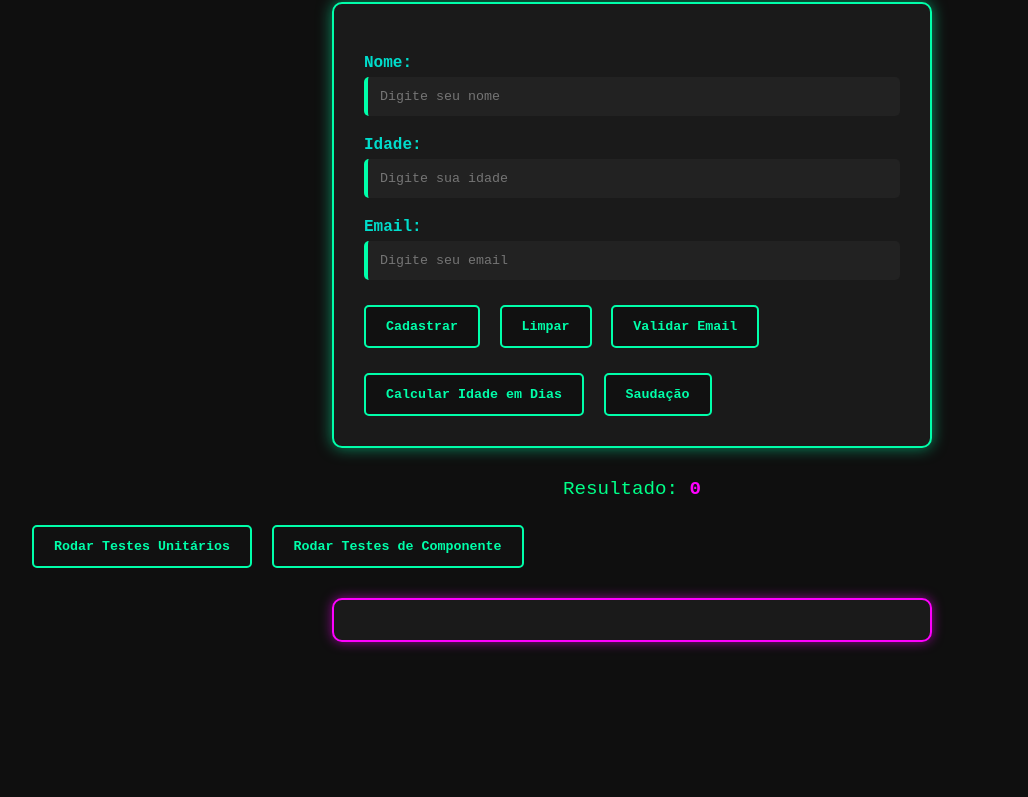
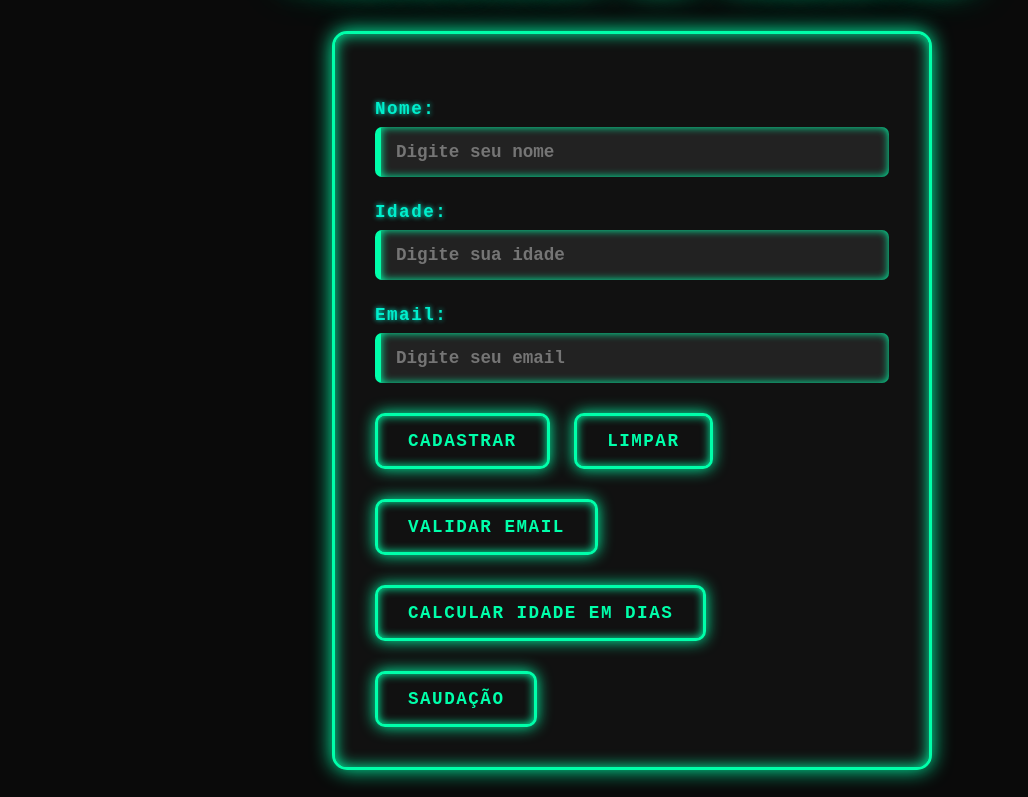
Before and after one commit to erikstolberg25/trabalho-09-06, a plain HTML site: page index.html in a window 1280 px wide. Shown: the part 113-910 px from the top of the page, without its empty margins (8-1036 px from the left). Before the commit the page ends 825 px from the top, so only its background shows below. Drawn offline with Linux system fonts and the light colour scheme.

Commit message:
codigo completo

```diff
--- a/css/styles.css
+++ b/css/styles.css
@@ -3,119 +3,174 @@
   padding: 0;
   box-sizing: border-box;
   font-family: 'Courier New', Courier, monospace;
+  -webkit-font-smoothing: antialiased;
+  -moz-osx-font-smoothing: grayscale;
 }
 
 body {
-  background-color: #0f0f0f;
-  color: #00ff88;
-  padding: 40px;
+  background-color: #0a0a0a;
+  color: #00ff99;
+  padding: 50px;
   min-height: 100vh;
+  text-shadow: 0 0 10px #00ff99;
+  font-weight: 700;
 }
 
 /* Título */
 h1 {
   text-align: center;
-  margin-bottom: 30px;
-  color: #00ffcc;
-  text-shadow: 0 0 5px #00ffcc, 0 0 10px #00ffaa;
-  font-size: 2.5em;
+  margin-bottom: 40px;
+  color: #f4f4f4;
+  font-size: 3em;
+  text-shadow:
+    0 0 10px #00ffdd67,
+    0 0 20px #00ffaa,
+    0 0 30px #00ffaa,
+    0 0 40px #00ffaa,
+    0 0 50px #00ffaa;
+  letter-spacing: 2px;
+  text-transform: uppercase;
 }
 
 /* Formulário */
 form {
   max-width: 600px;
   margin: 0 auto;
-  background-color: #1a1a1a;
-  padding: 30px;
-  border: 2px solid #00ffaa;
-  border-radius: 10px;
-  box-shadow: 0 0 15px #00ffaa88;
+  background-color: #111111;
+  padding: 40px;
+  border: 3px solid #00ffaa;
+  border-radius: 15px;
+  box-shadow:
+    0 0 20px #00ffaa,
+    inset 0 0 15px #00ffaa;
+  transition: box-shadow 0.4s ease;
+}
+
+form:hover {
+  box-shadow:
+    0 0 40px #ff00ff,
+    inset 0 0 25px #ff00ff;
 }
 
 /* Labels */
 label {
   display: block;
-  margin-top: 20px;
-  font-weight: bold;
-  color: #00ddcc;
+  margin-top: 25px;
+  font-weight: 900;
+  color: #00eecc;
+  text-shadow: 0 0 5px #00eecc;
+  letter-spacing: 1.5px;
+  font-size: 1.1em;
 }
 
 /* Inputs */
 input {
   width: 100%;
-  padding: 12px;
-  margin-top: 5px;
+  padding: 15px;
+  margin-top: 8px;
   border: none;
-  background-color: #222;
-  color: #00ff88;
-  border-left: 4px solid #00ffaa;
-  border-radius: 5px;
+  background-color: #222222;
+  color: #00ff99;
+  border-left: 6px solid #00ffaa;
+  border-radius: 7px;
   outline: none;
-  transition: border 0.3s, background-color 0.3s;
+  font-weight: 700;
+  font-size: 1.1em;
+  box-shadow: 0 0 8px #00ffaa inset;
+  transition: border-color 0.3s ease, background-color 0.3s ease, box-shadow 0.3s ease;
 }
 
 input:focus {
   border-left-color: #ff00ff;
-  background-color: #111;
+  background-color: #111111;
+  box-shadow:
+    0 0 12px #ff00ff inset,
+    0 0 20px #ff00ff;
+  color: #ff00ff;
 }
 
 /* Botões */
 button {
-  background-color: #111;
+  background-color: #111111;
   color: #00ffaa;
-  border: 2px solid #00ffaa;
-  padding: 12px 20px;
-  margin-top: 25px;
-  margin-right: 10px;
-  border-radius: 5px;
+  border: 3px solid #00ffaa;
+  padding: 15px 30px;
+  margin-top: 30px;
+  margin-right: 15px;
+  border-radius: 10px;
   cursor: pointer;
-  font-weight: bold;
-  transition: background 0.3s, border 0.3s, transform 0.2s;
+  font-weight: 900;
+  font-size: 1.1em;
+  letter-spacing: 1.5px;
+  text-transform: uppercase;
+  box-shadow:
+    0 0 15px #00ffaa,
+    inset 0 0 10px #00ffaa;
+  transition: all 0.3s ease;
 }
 
 button:hover {
-  background-color: #00ffaa;
-  color: #111;
+  background-color: #ff00ff;
+  color: #111111;
   border-color: #ff00ff;
-  transform: scale(1.05);
+  box-shadow:
+    0 0 30px #ff00ff,
+    inset 0 0 15px #ff00ff;
+  transform: scale(1.1) rotate(-3deg);
+  text-shadow: 0 0 8px #ff00ff;
 }
 
 /* Resultado */
 .resultado {
   max-width: 600px;
-  margin: 30px auto;
-  background-color: #111;
-  color: #00ff88;
-  padding: 20px;
-  border: 2px dashed #00ffaa;
-  border-radius: 8px;
+  margin: 40px auto;
+  background-color: #111111;
+  color: #00ff99;
+  padding: 25px;
+  border: 3px dashed #00ffaa;
+  border-radius: 12px;
   text-align: center;
-  font-size: 1.2em;
-  box-shadow: 0 0 10px #00ffaa88;
+  font-size: 1.3em;
+  font-weight: 700;
+  box-shadow:
+    0 0 15px #00ffaa,
+    inset 0 0 12px #00ffaa;
+  text-transform: uppercase;
 }
 
 /* Resultado inline */
 p {
   text-align: center;
-  margin-top: 30px;
-  font-size: 1.2em;
+  margin-top: 40px;
+  font-size: 1.3em;
+  font-weight: 700;
+  letter-spacing: 1.2px;
+  text-shadow: 0 0 6px #00ffaa;
 }
 
 #resultado {
   color: #ff00ff;
-  font-weight: bold;
+  font-weight: 900;
+  font-size: 1.5em;
+  text-shadow:
+    0 0 8px #ff00ff,
+    0 0 20px #ff00ff;
+  letter-spacing: 2px;
 }
 
 /* Testes resultados */
 #testes-resultados {
   max-width: 600px;
-  margin: 30px auto;
-  padding: 20px;
+  margin: 40px auto;
+  padding: 25px;
   background-color: #1a1a1a;
-  border: 2px solid #ff00ff;
+  border: 3px solid #ff00ff;
   color: #ffffff;
-  font-size: 0.95em;
+  font-size: 1em;
   white-space: pre-wrap;
-  border-radius: 10px;
-  box-shadow: 0 0 12px #ff00ff88;
+  border-radius: 15px;
+  box-shadow:
+    0 0 20px #ff00ff,
+    inset 0 0 15px #ff00ff;
+  font-family: 'Courier New', Courier, monospace;
 }
--- a/index.html
+++ b/index.html
@@ -1,24 +1,42 @@
 <!DOCTYPE html>
 <html lang="pt-br">
   <head>
-  <meta charset="UTF-8">
+    <meta charset="UTF-8" />
     <title>Formulário de Clientes</title>
-  <meta name="viewport" content="width=device-width, initial-scale=1.0">
-  <link rel="stylesheet" href="css/styles.css">
+    <meta name="viewport" content="width=device-width, initial-scale=1.0" />
+    <link rel="stylesheet" href="css/styles.css" />
   </head>
   <body>
-
-  <h1>FORMULÁRIO</h1>
+    <h1>FORMULÁRIO DE CADASTRO</h1>
 
     <form id="formulario" onsubmit="mostrarResultado(); return false;">
       <label for="nome">Nome:</label>
-    <input type="text" id="nome" name="nome" placeholder="Digite seu nome" required>
+      <input
+        type="text"
+        id="nome"
+        name="nome"
+        placeholder="Digite seu nome"
+        required
+      />
 
       <label for="idade">Idade:</label>
-    <input type="number" id="idade" name="idade" placeholder="Digite sua idade" min="1" required>
+      <input
+        type="number"
+        id="idade"
+        name="idade"
+        placeholder="Digite sua idade"
+        min="1"
+        required
+      />
 
       <label for="email">Email:</label>
-    <input type="email" id="email" name="email" placeholder="Digite seu email" required>
+      <input
+        type="email"
+        id="email"
+        name="email"
+        placeholder="Digite seu email"
+        required
+      />
 
       <button type="submit">Cadastrar</button>
 
@@ -28,7 +46,7 @@
       <button type="button" id="btnSaudacao">Saudação</button>
     </form>
 
-  <div class="resultado" id="resultadoDiv" style="display: none;">
+    <div class="resultado" id="resultadoDiv" style="display: none">
       <p><strong>Nome:</strong> <span id="resNome"></span></p>
       <p><strong>Idade:</strong> <span id="resIdade"></span></p>
       <p><strong>Email:</strong> <span id="resEmail"></span></p>
@@ -36,15 +54,15 @@
 
     <p>Resultado: <span id="resultado">0</span></p>
     <button id="rodarTestesUnitBtn">Rodar Testes Unitários</button>
-  <button type="button" id="rodarTestesComponentBtn">Rodar Testes de Componente</button>
+    <button type="button" id="rodarTestesComponentBtn">
+      Rodar Testes de Componente
+    </button>
 
     <div id="testes-resultados"></div>
-
 
     <script src="src/formulariodecadastro.js"></script>
     <script src="src/rodarTestes.js"></script>
     <script src="tests/unitario.test.js"></script>
     <script src="tests/component.test.js"></script>
-
   </body>
 </html>
--- a/tests/component.test.js
+++ b/tests/component.test.js
@@ -1,23 +1,30 @@
 function runComponentTests() {
+  //Vai testar se os formularios estao aparecendo na tela!
   testar("COMPONENT - Formulário deve estar presente na página", () => {
-    const form = document.getElementById("form");
+    const form = document.getElementById("formulario");
     if (!form) throw new Error("Formulário não encontrado");
   });
+// Vai testar se os imputs estao rescebendo os valores corretamente!
+  testar("COMPONENT - Inputs devem receber valores corretamente", () => {
+    const inputNome = document.getElementById("nome");
+    const inputIdade = document.getElementById("idade");
+    const inputEmail = document.getElementById("email");
 
-  testar("COMPONENT - Inputs devem receber valores corretamente", () => {
-    const input1 = document.getElementById("num1");
-    const input2 = document.getElementById("num2");
+    inputNome.value = "João";
+    inputIdade.value = "30";
+    inputEmail.value = "joao@email.com";
 
-    input1.value = "10";
-    input2.value = "5";
-
-    if (input1.value !== "10" || input2.value !== "5") {
+    if (
+      inputNome.value !== "João" ||
+      inputIdade.value !== "30" ||
+      inputEmail.value !== "joao@email.com"
+    ) {
       throw new Error("Inputs não aceitaram valores corretamente");
     }
   });
-
+// Vai testar se os componentes estão lançando os submits!
   testar("COMPONENT - Formulário dispara evento de submit", () => {
-    const form = document.getElementById("form");
+    const form = document.getElementById("formulario");
     let chamado = false;
 
     const listener = (e) => {
@@ -31,4 +38,16 @@ function runComponentTests() {
 
     if (!chamado) throw new Error("Evento de submit não foi chamado");
   });
+// Vai testar se os botões estao presentes na tela!
+  testar("COMPONENT - Botões devem existir na página", () => {
+    const btnLimpar = document.getElementById("btnLimpar");
+    const btnValidarEmail = document.getElementById("btnValidarEmail");
+    const btnIdadeDias = document.getElementById("btnIdadeDias");
+    const btnSaudacao = document.getElementById("btnSaudacao");
+
+    if (!btnLimpar) throw new Error("Botão Limpar não encontrado");
+    if (!btnValidarEmail) throw new Error("Botão Validar Email não encontrado");
+    if (!btnIdadeDias) throw new Error("Botão Calcular Idade em Dias não encontrado");
+    if (!btnSaudacao) throw new Error("Botão Saudação não encontrado");
+  });
 }
```
Also changed, not shown: tests/unitario.test.js (+15 -16 lines). Lines whose indentation alone changed are shown as unchanged.
